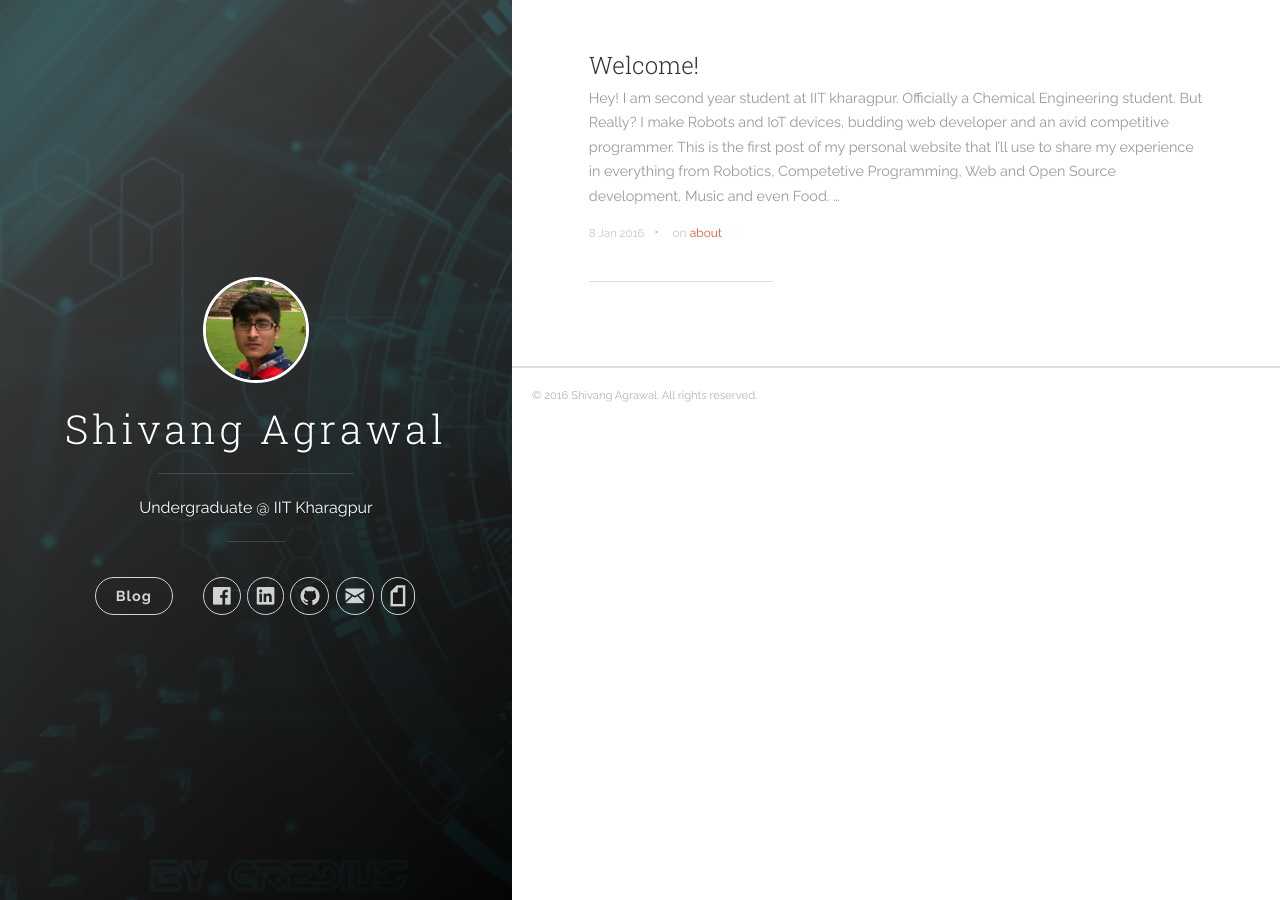
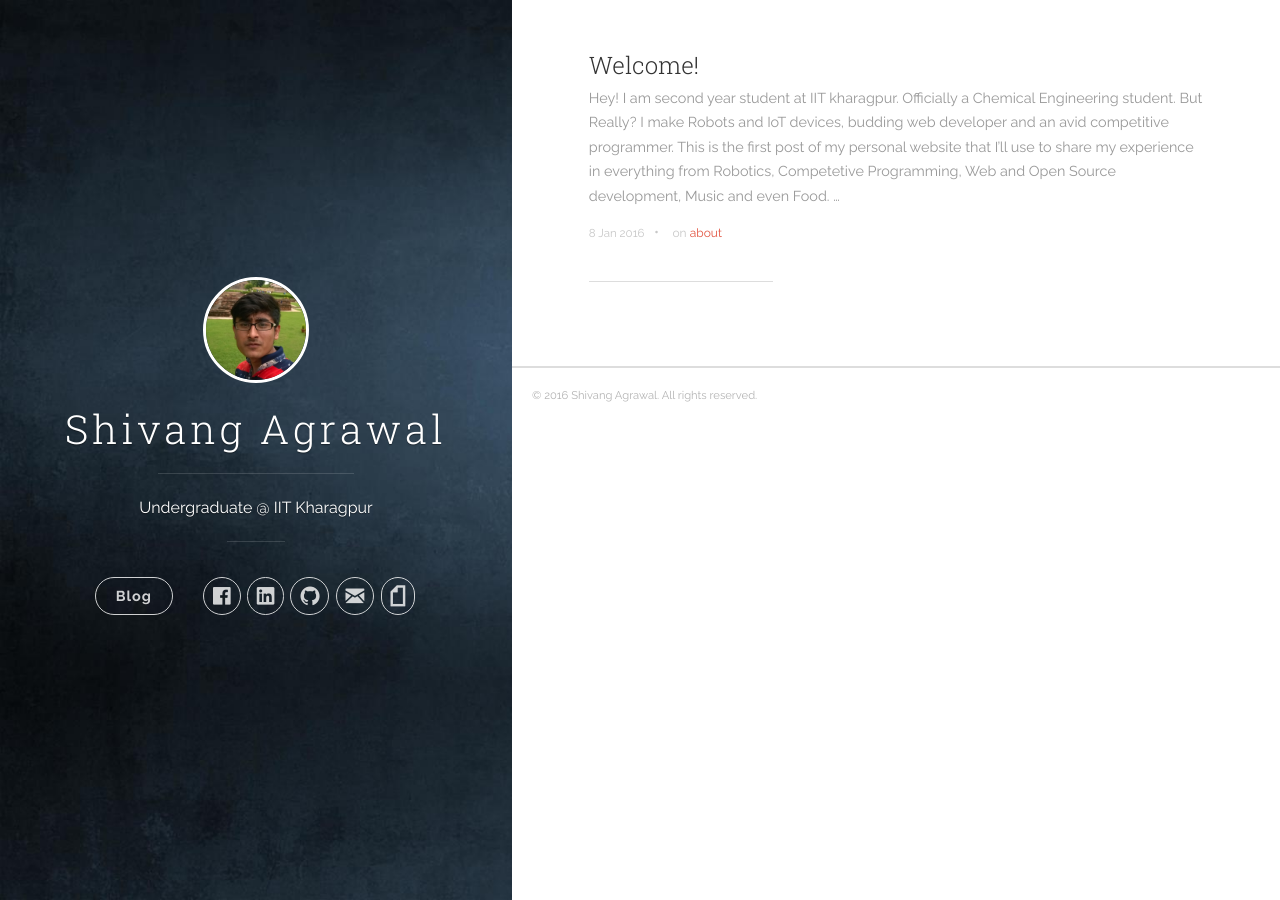
Before and after one commit to shivangag/shivangag.github.io, a Jekyll site: the page built from index.html, in a window 1280 px wide. Built offline with Jekyll 4.4.1, drawn with Linux system fonts in a browser that asks for light colours; nearby versions of some CDN libraries; the list of posts is cut into pages by our own code.

Commit message:
change cover and remove gradient rule

```diff
--- a/css/uno.css
+++ b/css/uno.css
@@ -1225,9 +1225,9 @@ hr {
 	right: 0;
 	bottom: 0;
 	left: 0;
-	background-color: rgba(68, 68, 68, 0.6);
-	background-image: -webkit-linear-gradient(-410deg, rgba(68, 68, 68, 0.6) 20%, rgba(0, 0, 0, 0.9));
-	background-image: linear-gradient(140deg,rgba(68, 68, 68, 0.6) 20%, rgba(0, 0, 0, 0.9)); }
+	# background-color: rgba(68, 68, 68, 0.6);
+	# background-image: -webkit-linear-gradient(-410deg, rgba(68, 68, 68, 0.6) 20%, rgba(0, 0, 0, 0.9));
+	# background-image: linear-gradient(140deg,rgba(68, 68, 68, 0.6) 20%, rgba(0, 0, 0, 0.9)); }
 
 .panel-cover__logo {
 	margin-bottom: .2em; }
```
Also changed, not shown: images/cover.jpg.
